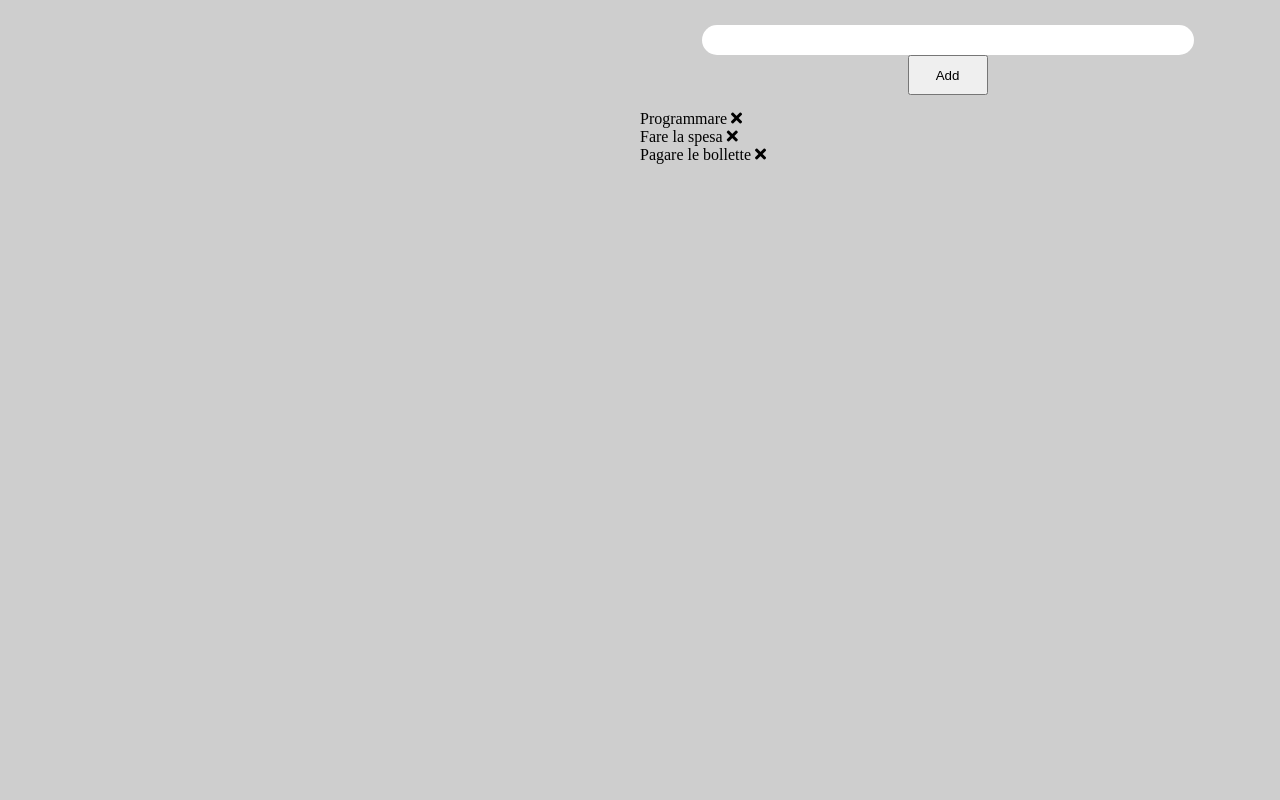
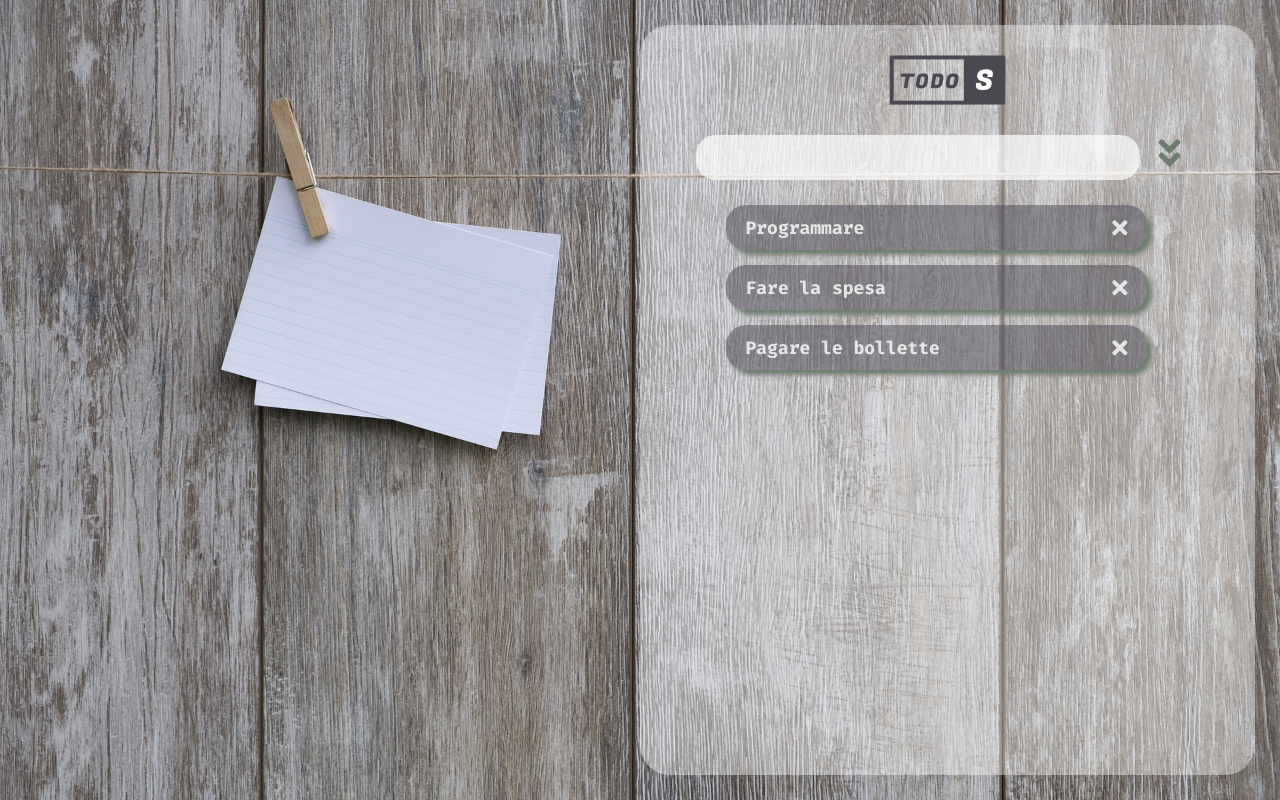
Before and after one commit to FabioMezzina/vue-todolist, a plain HTML site: page index.html in a window 1280 px wide. Drawn offline with nearby package versions, Linux system fonts and the light colour scheme.

Commit message:
css - style completed

```diff
--- a/css/style.css
+++ b/css/style.css
@@ -4,10 +4,14 @@
   box-sizing: border-box;
 }
 
+body {
+  height: 100vh;
+  font-family: 'Fira Code', monospace;
+  font-size: 18px;
+  color: #4a4952;
+}
+
 /* UTILITY */
-ul {
-  list-style: none;
-}
 
 
 i {
@@ -20,38 +24,150 @@ i {
   justify-content: center;
   align-items: center;
   padding: 25px;
-  height: 100vh;
+  max-height: 100%;
+  height: 100%;
   width: 100%;
-  background-color: #cecece; /* debug */
+  background-image: url("../img/todo_bg.jpg");
+  background-position: right;
+}
+
+/* LOGO */
+.logo {
+  margin-bottom: 30px;
+  height: 50px;
+  text-align: center;
+}
+
+.logo img {
+  max-height: 100%;
 }
 
 /* WRAPPER */
 .wrapper {
-  flex-basis: 100%;
-  min-height: 100%;
+  display: flex;
+  flex-direction: column;
+  padding: 30px;
+  width: 100%;
+  max-width: 100%;
+  height: 100%;
+  background-color: rgba(255, 255, 255, .4);
+  border-radius: 30px;
 }
 
 /* Insert */
 .insert {
   display: flex;
-  flex-direction: column;
   justify-content: center;
   align-items: center;
-  margin-bottom: 15px;
+  margin-bottom: 25px;
 }
 
 .insert input {
-  width: 80%;
-  flex-basis: 30px;
+  padding: 0 20px;
+  flex-basis: 80%;
+  max-width: 80%;
+  height: 45px;
   border: 0;
-  border-radius: 15px;
+  font-size: 20px;
+  font-weight: 600;
+  text-align: center;
+  color: rgb(111, 124, 112);
+  background-color: rgba(255, 255, 255, .7);
+  border-radius: 20px;
 }
 
-.insert button {
-  width: 80px;
-  flex-basis: 40px;
+.insert input:hover,
+.insert input:focus {
+  box-shadow: 0 0 10px rgb(111, 124, 112);
 }
 
+.insert a {
+  /* position: relative; */
+  min-width: 60px;
+  height: 45px;
+  color: rgb(111, 124, 112);
+  overflow: hidden;
+}
+
+.insert a i {
+  position: relative;
+  top: 0;
+  left: 50%;
+  transform: translateX(-50%);
+  font-size: 35px;
+  animation: prova 1.5s;
+}
+
+.insert a:hover i {
+  animation: addElement .8s linear infinite;
+}
+
+@keyframes addElement {
+  0%   {top: 0;}
+  40%  {top: 10px;}
+  70%  {top: 5px;}
+  100% {top: 0;}
+}
+
+/* TODO LIST */
+.todo-list {
+  position: relative;
+  flex-grow: 1;
+  margin: 0 auto;
+  width: 80%;
+  height: 75%;
+}
+
+.todo-list ul {
+  max-height: 90%;
+  list-style: none;
+  overflow: auto;
+}
+
+.todo-list li {
+  display: flex;
+  justify-content: space-between;
+  align-items: center;
+  margin-bottom: 15px;
+  padding: 0 20px;
+  width: 95%;
+  min-height: 45px;
+  font-weight: 700;
+  color: rgba(255, 255, 255, .8);
+  background-color: rgba(74, 73, 82, .5);
+  border-radius: 20px;
+  box-shadow: 5px 5px 5px rgb(111, 124, 112);
+}
+
+.todo-list li i {
+  font-size: 22px;
+  transition: .4s;
+}
+
+.todo-list li i:hover {
+  color: rgba(148, 27, 12, .6);
+  transform: rotate(90deg);
+}
+
+.empty-list {
+  display: flex;
+  justify-content: center;
+  align-items: center;
+  position: absolute;
+  top: 50%;
+  left: 50%;
+  transform: translate(-50%, -50%);
+  padding: 15px;
+  height: 100%;
+  width: 100%;
+  font-size: 26px;
+  font-weight: 700;
+  text-align: center;
+  color: rgba(255, 255, 255, .8);
+  background-color: rgba(74, 73, 82, 0.5);
+  border-radius: 20px;
+  box-shadow: 5px 5px 5px rgb(111, 124, 112);
+}
 
 /* Media queries */
 /* Tablet */
@@ -64,6 +180,9 @@ i {
 /* Desktop */
 @media screen and (min-width: 992px) {
   #todo-app {
+    background-size: cover;
+  }
+  #todo-app {
     justify-content: flex-end;
   }
   .wrapper {
--- a/index.html
+++ b/index.html
@@ -4,6 +4,8 @@
   <meta charset="UTF-8">
   <meta name="viewport" content="width=device-width, initial-scale=1.0">
   <title>Vue todolist</title>
+  <!-- Google font -->
+  <link href="https://fonts.googleapis.com/css2?family=Fira+Code:wght@400;600;700&display=swap" rel="stylesheet">
   <!-- Fontawesome -->
   <link rel='stylesheet' href='https://cdnjs.cloudflare.com/ajax/libs/font-awesome/5.15.1/css/all.min.css'/>
   <!-- style -->
@@ -15,10 +17,19 @@
   <!-- TODO APP -->
   <div id="todo-app">
     <div class="wrapper">
+
+      <!-- Logo -->
+      <div class="logo">
+        <img src="./img/logo.png" alt="Todos">
+      </div>
+
       <!-- Insert new todo -->
       <div class="insert">
-        <input type="text" v-model="newElement" @keyup.enter="addElement">
-        <button @click="addElement">Add</button>
+        <input type="text" maxlength="30"
+              v-model="newElement" @keyup.enter="addElement">
+        <a href="#" @click="addElement">
+          <i class="fas fa-angle-double-down"></i>
+        </a>
       </div>
 
       <!-- Todo List -->
@@ -30,7 +41,7 @@
               @click="removeElement(i)"></i>
           </li>
         </ul>
-        <p v-else>Lista vuota</p>
+        <p v-else class="empty-list">Inserisci qualcosa da fare...</p>
       </div>
     </div>
   </div>
```
Also changed, not shown: img/logo.png (added), img/todo_bg.jpg (added).
